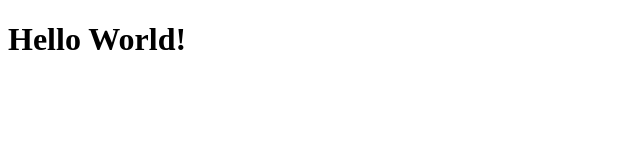
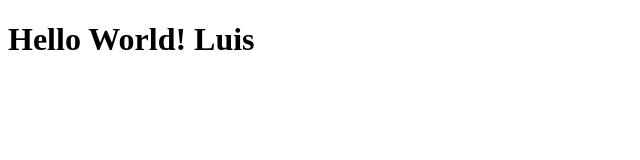
Before and after one commit to LuisCastilloKC/git-github, a plain HTML site: page index.html in a window 1280 px wide. Shown: the whole page, without its empty margins (0-640 px from the left). Drawn offline with Linux system fonts and the light colour scheme.

Commit message:
add luis

```diff
--- a/index.html
+++ b/index.html
@@ -6,6 +6,6 @@
     <title>Git and GitHub</title>
 </head>
 <body>
-    <h1>Hello World!</h1>
+    <h1>Hello World! Luis</h1>
 </body>
 </html>
```
